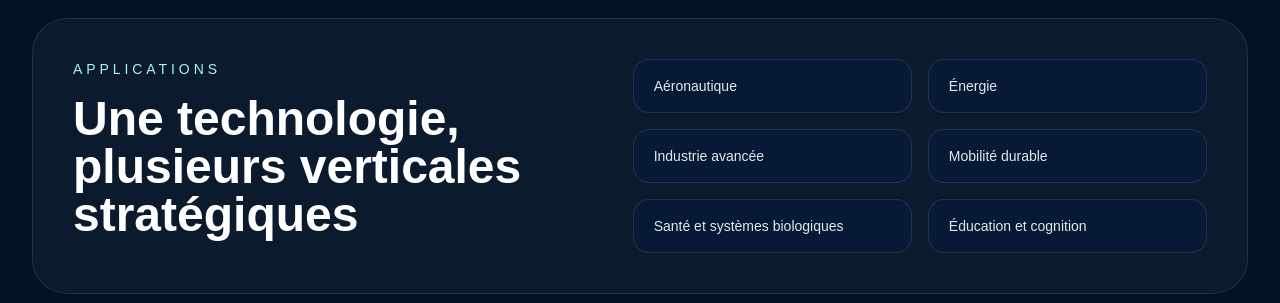
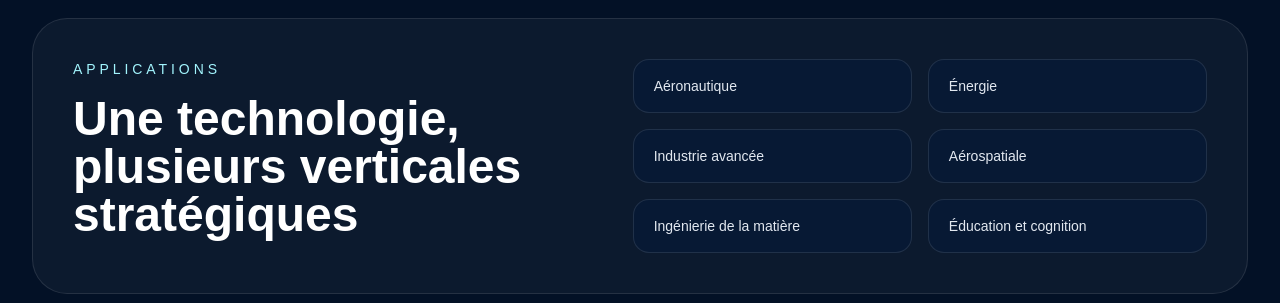
Before and after one commit to benoitlavoie2019-rgb/strateon-website, a Next.js app: page / in a window 1280 px wide. Shown: the part 1800-2103 px from the top of the page. Built offline with nearby package versions, Linux system fonts and the light colour scheme.

Commit message:
modification bloc applications

```diff
--- a/app/page.tsx
+++ b/app/page.tsx
@@ -29,8 +29,8 @@ const sectors = [
   "Aéronautique",
   "Énergie",
   "Industrie avancée",
-  "Mobilité durable",
-  "Santé et systèmes biologiques",
+  "Aérospatiale",
+  "Ingénierie de la matière",
   "Éducation et cognition",
 ];
 
```
